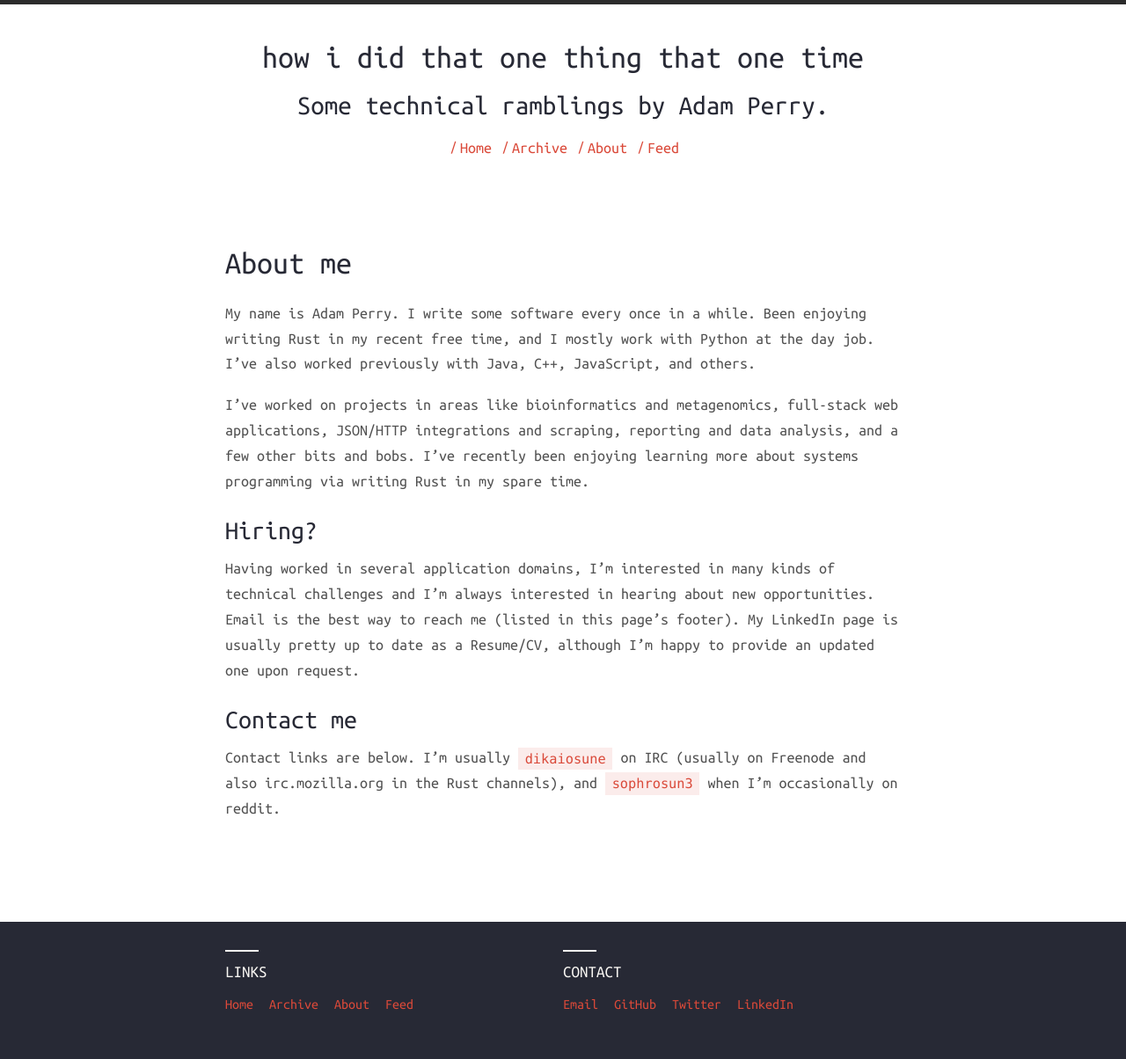
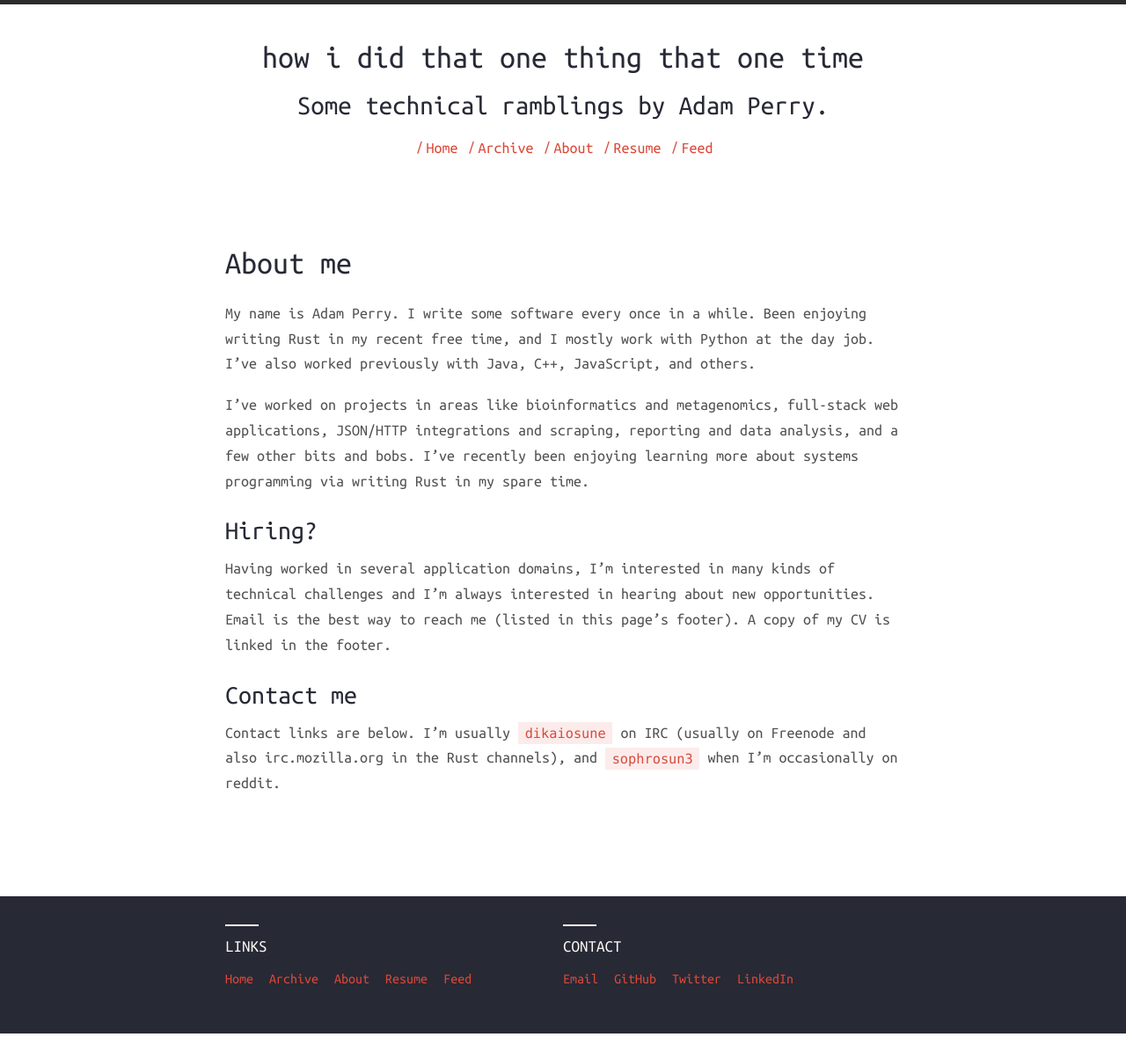
Before and after one commit to fenw1ck/anp.github.io, a Jekyll site: the page built from about.md, in a window 1280 px wide. Shown: the whole page at 88% size. Built offline with Jekyll 4.4.1, drawn with Linux system fonts in a browser that asks for light colours; nearby versions of some CDN libraries; after the commit the page ends 1175 px from its top, so only the background shows below that.

Commit message:
Adding resume link.

```diff
--- a/_includes/footer-links.html
+++ b/_includes/footer-links.html
@@ -3,5 +3,6 @@
     <li><a href="{{ '/' | prepend: site.baseurl | prepend: site.url }}">Home</a></li>
     <li><a href="{{ '/archive' | prepend: site.baseurl | prepend: site.url }}">Archive</a></li>
     <li><a href="{{ '/about' | prepend: site.baseurl | prepend: site.url }}">About</a></li>
+    <li><a href="https://www.dropbox.com/s/zb0fr3ug9b1fgsw/adam-perry-resume.pdf?dl=0" target="_blank">Resume</a></li>
     <li><a href="{{ '/feed.xml' | prepend: site.baseurl | prepend: site.url}}">Feed</a></li>
 </ul>
--- a/_includes/header-links.html
+++ b/_includes/header-links.html
@@ -9,6 +9,9 @@
 		<a href="{{ '/about' | prepend: site.baseurl | prepend: site.url }}">About</a><span>/</span>
 	</li>
 	<li>
+		<a href="https://www.dropbox.com/s/zb0fr3ug9b1fgsw/adam-perry-resume.pdf?dl=0" target="_blank">Resume</a><span>/</span>
+	</li>
+	<li>
 		<a href="{{ '/feed.xml' | prepend: site.baseurl | prepend: site.url}}">Feed</a><span>/</span>
 	</li>
 </ul>
--- a/about.md
+++ b/about.md
@@ -10,7 +10,7 @@ I've worked on projects in areas like bioinformatics and metagenomics, full-stac
 
 ### Hiring?
 
-Having worked in several application domains, I'm interested in many kinds of technical challenges and I'm always interested in hearing about new opportunities. Email is the best way to reach me (listed in this page's footer). My LinkedIn page is usually pretty up to date as a Resume/CV, although I'm happy to provide an updated one upon request.
+Having worked in several application domains, I'm interested in many kinds of technical challenges and I'm always interested in hearing about new opportunities. Email is the best way to reach me (listed in this page's footer). A copy of my CV is linked in the footer.
 
 ### Contact me
 
```
